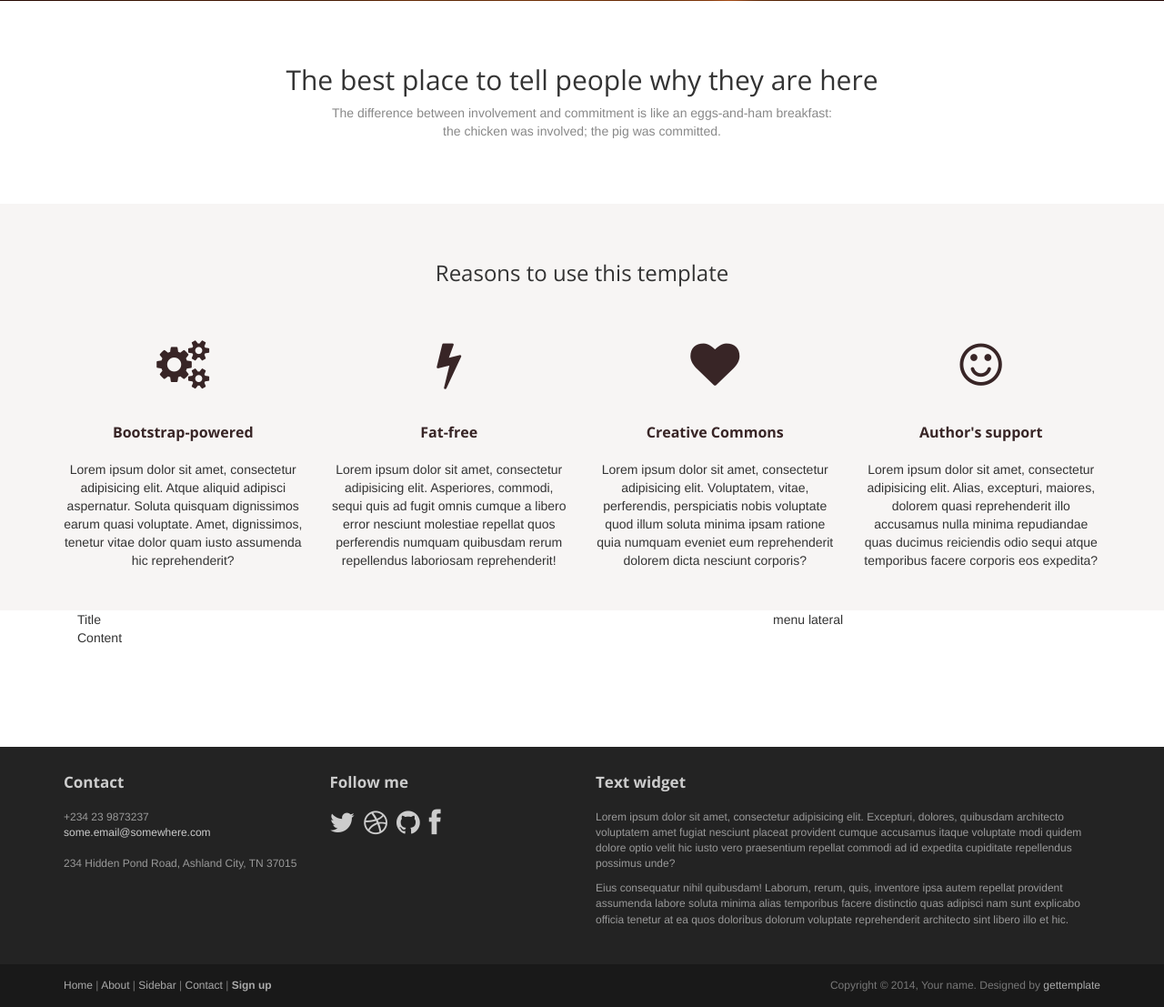
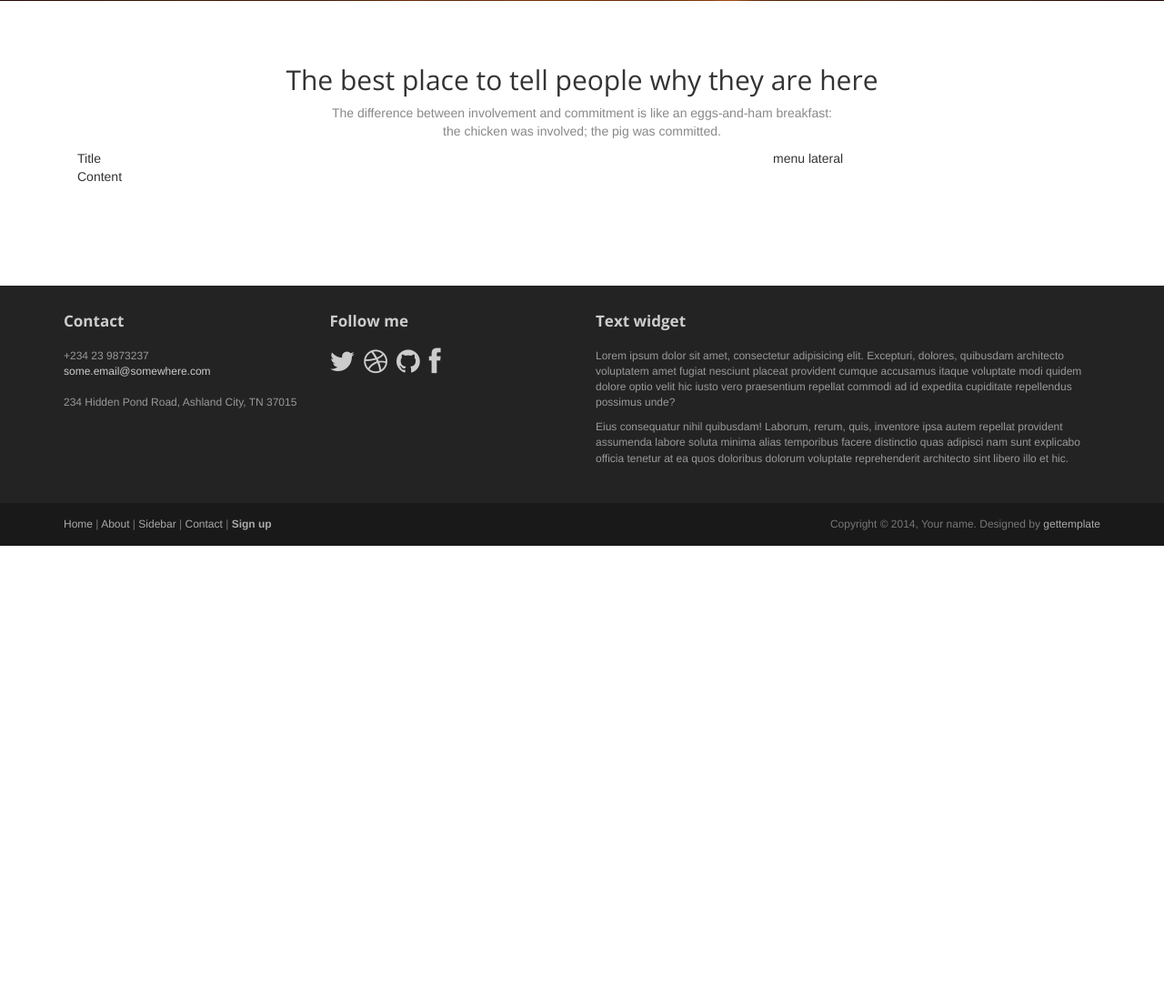
Before and after one commit to tsaidi74/blog, a PHP site: page /view/indexviex.php in a window 1280 px wide. Shown: the part 519-1626 px from the top of the page at 91% size. After the commit the page ends 1119 px from the top, so only its background shows below. Run offline with PHP 8.4, Linux system fonts and the light colour scheme; some libraries are stand-ins or nearby versions.

Commit message:
Update indexviex.php

```diff
--- a/view/indexviex.php
+++ b/view/indexviex.php
@@ -77,40 +77,6 @@
 	<!-- /Intro-->
 
 	<!-- Highlights - jumbotron -->
-	<div class="jumbotron top-space">
-		<div class="container">
-
-			<h3 class="text-center thin">Reasons to use this template</h3>
-
-			<div class="row">
-				<div class="col-md-3 col-sm-6 highlight">
-					<div class="h-caption"><h4><i class="fa fa-cogs fa-5"></i>Bootstrap-powered</h4></div>
-					<div class="h-body text-center">
-						<p>Lorem ipsum dolor sit amet, consectetur adipisicing elit. Atque aliquid adipisci aspernatur. Soluta quisquam dignissimos earum quasi voluptate. Amet, dignissimos, tenetur vitae dolor quam iusto assumenda hic reprehenderit?</p>
-					</div>
-				</div>
-				<div class="col-md-3 col-sm-6 highlight">
-					<div class="h-caption"><h4><i class="fa fa-flash fa-5"></i>Fat-free</h4></div>
-					<div class="h-body text-center">
-						<p>Lorem ipsum dolor sit amet, consectetur adipisicing elit. Asperiores, commodi, sequi quis ad fugit omnis cumque a libero error nesciunt molestiae repellat quos perferendis numquam quibusdam rerum repellendus laboriosam reprehenderit! </p>
-					</div>
-				</div>
-				<div class="col-md-3 col-sm-6 highlight">
-					<div class="h-caption"><h4><i class="fa fa-heart fa-5"></i>Creative Commons</h4></div>
-					<div class="h-body text-center">
-						<p>Lorem ipsum dolor sit amet, consectetur adipisicing elit. Voluptatem, vitae, perferendis, perspiciatis nobis voluptate quod illum soluta minima ipsam ratione quia numquam eveniet eum reprehenderit dolorem dicta nesciunt corporis?</p>
-					</div>
-				</div>
-				<div class="col-md-3 col-sm-6 highlight">
-					<div class="h-caption"><h4><i class="fa fa-smile-o fa-5"></i>Author's support</h4></div>
-					<div class="h-body text-center">
-						<p>Lorem ipsum dolor sit amet, consectetur adipisicing elit. Alias, excepturi, maiores, dolorem quasi reprehenderit illo accusamus nulla minima repudiandae quas ducimus reiciendis odio sequi atque temporibus facere corporis eos expedita? </p>
-					</div>
-				</div>
-			</div> <!-- /row  -->
-
-		</div>
-	</div>
 	<!-- /Highlights -->
 
 	<!-- container -->
```
